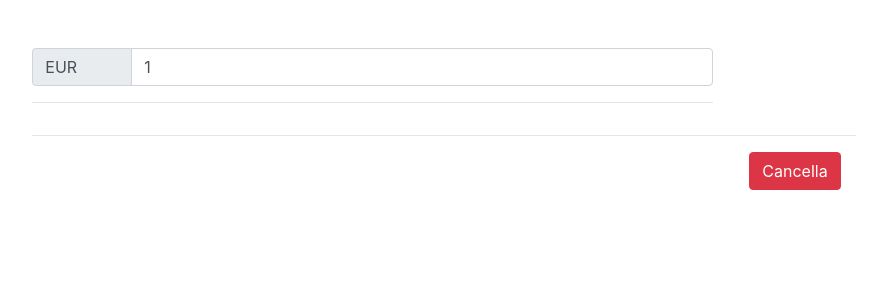
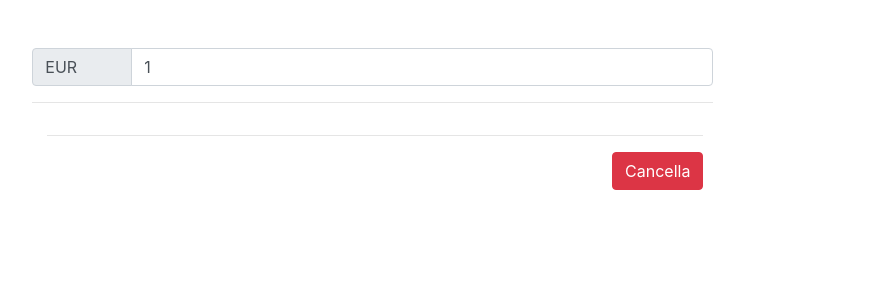
Before and after one commit to ciarlystreet/nuxt-currency, a Nuxt app: page / in a window 1280 px wide. Shown: the top 300 px of the page, without its empty margins (196-1083 px from the left). Built offline with nearby package versions, Linux system fonts and the light colour scheme.

Commit message:
fixed button position

```diff
--- a/pages/index.vue
+++ b/pages/index.vue
@@ -25,8 +25,8 @@
         :base-value="baseValue"
         :base-currency="baseCurrency"
       />
-      <hr />
-      <div class="col text-right">
+      <div class="col-10 text-right">
+        <hr />
         <b-button type="reset" variant="danger" right @click="onReset">
           Cancella
         </b-button>
```
